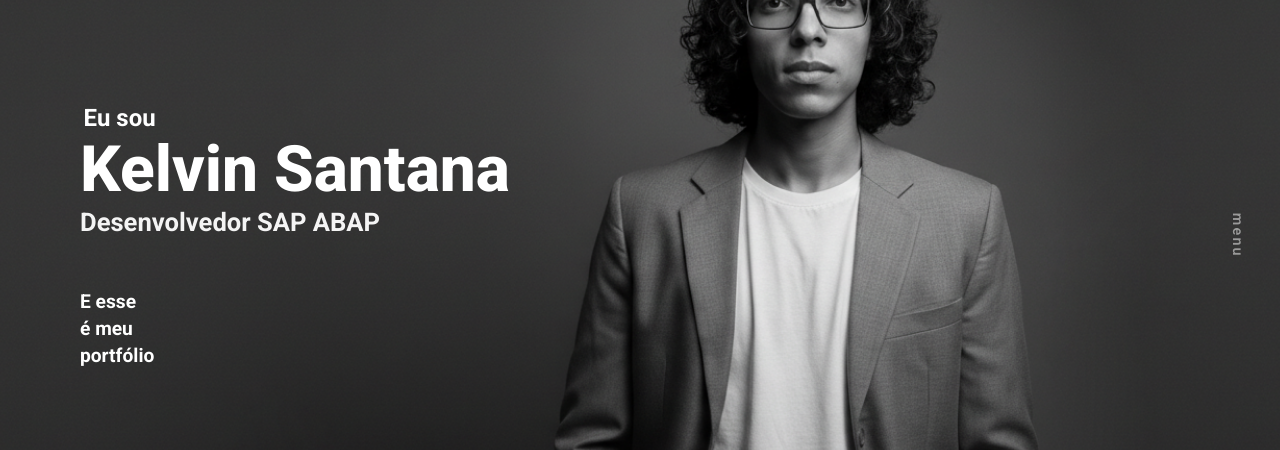
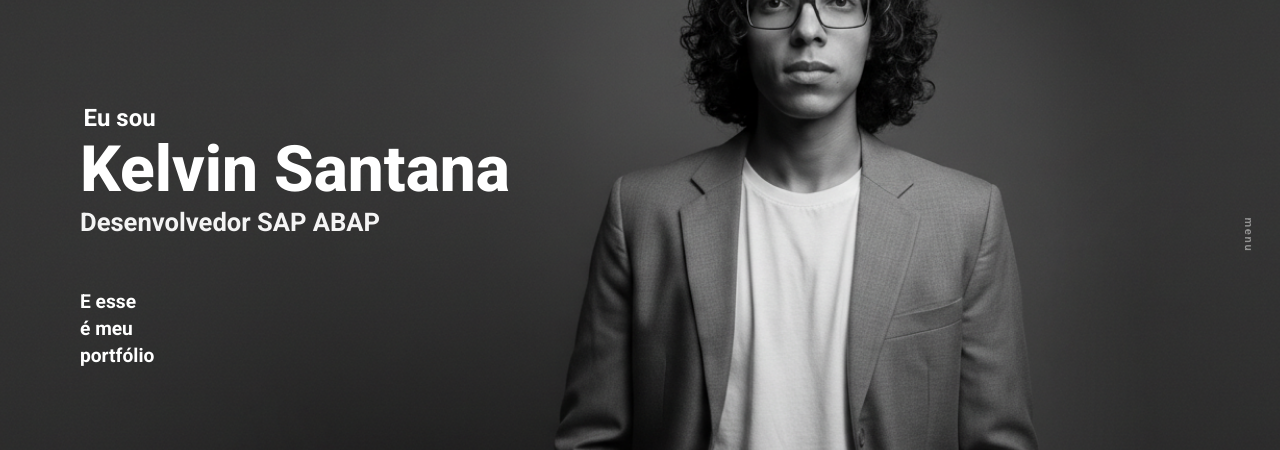
Before and after one commit to kelvin-san/personal-portfolio, a Next.js app: page / in a window 1280 px wide. Shown: the part 165-615 px from the top of the page. Built offline with nearby package versions, Linux system fonts and the light colour scheme.

Commit message:
style: small visual tweaks on side menu

```diff
--- a/src/app/components/sideMenu.module.css
+++ b/src/app/components/sideMenu.module.css
@@ -1,6 +1,6 @@
 .container {
   position: fixed;
-  right: 2rem;
+  right: 1.5rem;
   top: 50%;
   transform: translateY(-50%);
 
@@ -11,28 +11,24 @@
   z-index: 50;
 }
 
-/* Texto "menu" visível sempre */
 .menuLabel {
   writing-mode: vertical-lr;
   text-orientation: mixed;
 
-  font-size: 0.9rem;
+  font-size: 0.7rem;
   font-weight: 600;
   letter-spacing: 0.15em;
   text-transform: lowercase;
 
-  color: #ffffff;
   opacity: 0.5;
 
-  transition: opacity 0.3s ease;
+  transition: 0.3s ease;
 }
 
-/* Aumenta opacidade ao hover geral */
 .container:hover .menuLabel {
   opacity: 1;
 }
 
-/* Lista escondida inicialmente */
 .menuList {
   list-style: none;
   margin: 0;
@@ -49,25 +45,21 @@
   transition: all 0.3s ease;
 }
 
-/* Revela menu ao hover */
 .container:hover .menuList {
   opacity: 1;
   pointer-events: auto;
   transform: translateX(0);
 }
 
-/* Itens */
 .menuItem {
   cursor: pointer;
 
-  font-size: 1.6rem;
+  font-size: 1.3rem;
   font-weight: 700;
-  color: #ffffff;
 
   transition: transform 0.25s ease, opacity 0.25s ease;
 }
 
-/* Hover individual */
 .menuItem:hover {
   transform: translateX(-6px);
   opacity: 0.85;
--- a/src/app/page.tsx
+++ b/src/app/page.tsx
@@ -61,7 +61,7 @@
       <div className={`header ${activeSection.theme}`}>
         <Header secNumber={activeSection.id} secTitle={activeSection.title} />
       </div>
-      <div>
+      <div className={`${activeSection.theme}`}>
         <SideMenu sections={sections} />
       </div>
       <div className="snap-container">
```
